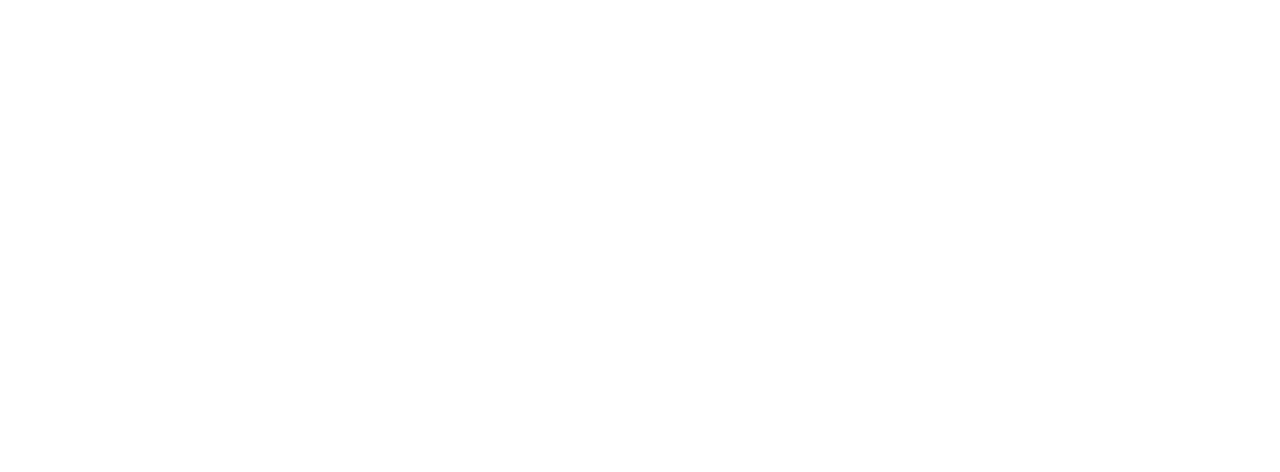
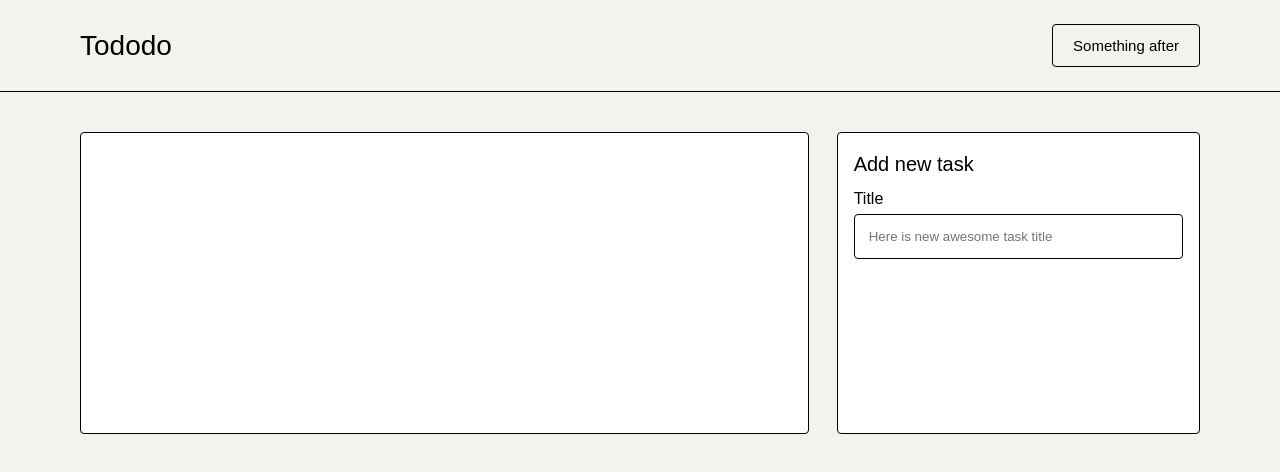
Before and after one commit to Azatyk/tododo, a Vue app: page /tasks in a window 1280 px wide. Before the commit this address had no page. Shown: the top 472 px of the page. Built offline with nearby package versions, Linux system fonts and the light colour scheme; a web font is replaced by a local one.

Commit message:
feat: add common input component and base markup of tasks view

```diff
--- a/src/assets/styles/variables.css
+++ b/src/assets/styles/variables.css
@@ -1,5 +1,8 @@
 :root {
   --dark-color: #010100;
+  --grey-color: #a6a6a6;
   --background-color: #f1f4ee;
   --white-color: #fff;
+  --border: 1.5px solid var(--dark-color);
+  --border-radius: 4px;
 }
--- a/src/common/components/common-button.vue
+++ b/src/common/components/common-button.vue
@@ -26,8 +26,8 @@
   font-size: 15px;
   font-weight: 300;
   font-family: 'Criteria-CF', sans-serif;
-  border: 1px solid var(--dark-color);
-  border-radius: 4px;
+  border: var(--border);
+  border-radius: var(--border-radius);
   background-color: transparent;
   cursor: pointer;
 }
--- /dev/null
+++ b/src/common/components/common-input.vue
@@ -0,0 +1,64 @@
+<script lang="ts" setup>
+defineProps({
+  modelValue: {
+    type: String
+  },
+  label: {
+    type: String
+  },
+  placeholder: {
+    type: String
+  }
+})
+
+const emit = defineEmits(['update:modelValue'])
+
+const updateValue = (event: Event) => {
+  emit('update:modelValue', (event.target as HTMLInputElement).value)
+}
+</script>
+
+<template>
+  <div class="common-input" @input="updateValue">
+    <label v-if="label" for="common-input__field" class="common-input__label">
+      {{ label }}
+    </label>
+    <input
+      :placeholder="placeholder"
+      type="text"
+      id="common-input__field"
+      class="common-input__field"
+    />
+  </div>
+</template>
+
+<style scoped>
+.common-input {
+  width: 100%;
+  display: flex;
+  flex-direction: column;
+}
+
+.common-input__label {
+  margin-bottom: 6px;
+}
+
+.common-input__field {
+  padding: 14px 0 14px 14px;
+  box-sizing: border-box;
+  width: 100%;
+  background-color: var(--white-color);
+  border: 1px solid var(--dark-color);
+  border-radius: var(--border-radius);
+  outline: none;
+  transition: 200ms ease-in-out;
+}
+
+.common-input__field:focus {
+  padding-left: 17px;
+}
+
+.common-input::placeholder {
+  color: var(--grey-color);
+}
+</style>
--- a/src/common/layouts/main-layout/components/layout-header.vue
+++ b/src/common/layouts/main-layout/components/layout-header.vue
@@ -5,7 +5,7 @@
 <template>
   <header class="layout-header">
     <span class="layout-header__logo">Tododo</span>
-    <common-button>Add new task</common-button>
+    <common-button>Something after</common-button>
   </header>
 </template>
 
--- a/src/common/layouts/main-layout/main-layout.vue
+++ b/src/common/layouts/main-layout/main-layout.vue
@@ -21,7 +21,7 @@
 }
 
 .layout__content {
-  padding: 40px 40px 0 40px;
+  padding: 40px 80px 0 80px;
   box-sizing: border-box;
   width: 100%;
 }
--- /dev/null
+++ b/src/modules/tasks/components/create-task-form/create-task-form.vue
@@ -0,0 +1,28 @@
+<script lang="ts" setup>
+import commonInput from '@/common/components/common-input.vue'
+</script>
+
+<template>
+  <form class="create-task-form">
+    <h2 class="create-task-form__heading">Add new task</h2>
+    <common-input label="Title" placeholder="Here is new awesome task title" />
+  </form>
+</template>
+
+<style scoped>
+.create-task-form {
+  padding: 20px 16px;
+  box-sizing: border-box;
+  width: 100%;
+  background-color: var(--white-color);
+  border: var(--border);
+  border-radius: var(--border-radius);
+}
+
+.create-task-form__heading {
+  margin-bottom: 14px;
+  color: var(--dark-color);
+  font-size: 20px;
+  font-weight: 500;
+}
+</style>
--- /dev/null
+++ b/src/modules/tasks/views/tasks-view.vue
@@ -0,0 +1,26 @@
+<script lang="ts" setup>
+import createTaskForm from '../components/create-task-form/create-task-form.vue'
+</script>
+
+<template>
+  <div class="tasks-view">
+    <div class="tasks-list"></div>
+    <create-task-form />
+  </div>
+</template>
+
+<style scoped>
+.tasks-view {
+  display: grid;
+  grid-template-columns: 2fr 1fr;
+  column-gap: 30px;
+}
+
+.tasks-list {
+  width: 100%;
+  height: 300px;
+  background-color: var(--white-color);
+  border: var(--border);
+  border-radius: var(--border-radius);
+}
+</style>
```
Also changed, not shown: src/router/index.ts (+8 -1 lines), src/modules/tasks-list/views/tasks-list.vue (deleted).
